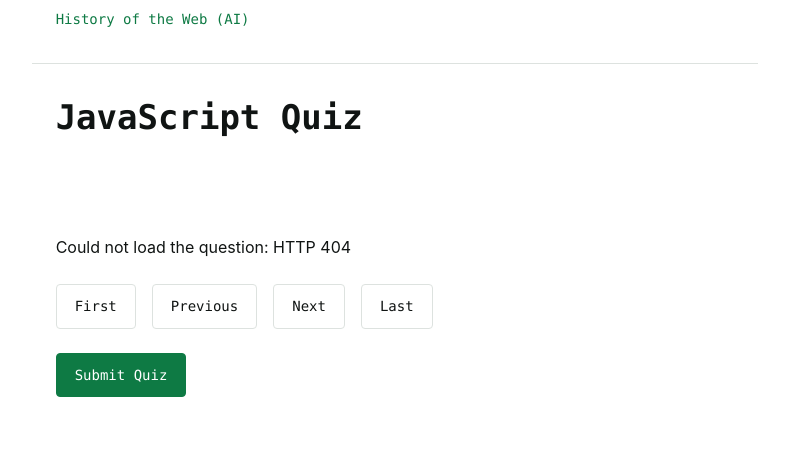
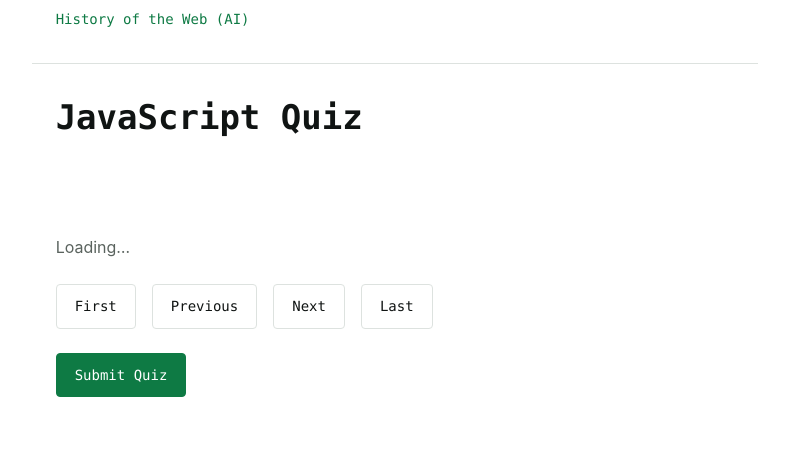
Before and after one commit to JeanElBeainy/web-programming-site, a Flask app: page /live-quiz in a window 1280 px wide. Shown: the part 281-737 px from the top of the page, without its empty margins (245-1034 px from the left). Run offline with Flask 3, Linux system fonts and the light colour scheme; data that the repository does not hold is empty; some libraries are stand-ins or nearby versions.

Commit message:
Add loading functionality (JS + CSS)

```diff
--- a/static/live_quiz.js
+++ b/static/live_quiz.js
@@ -142,22 +142,56 @@ async function buildCorrection() {
 // ======================================================
 
 // ======================================================
+// ERROR MESSAGES
+// ======================================================
+// Shows a friendly message to the user. The Try again button only appears
+// when trying again makes sense (canRetry is true).
+function showError(message, canRetry) {
+  const error = document.getElementById("error");
+  error.textContent = message;
+  error.hidden = false;
+  document.getElementById("retryBtn").hidden = !canRetry;
+}
+
+function hideError() {
+  document.getElementById("error").hidden = true;
+  document.getElementById("retryBtn").hidden = true;
+}
+
+// ======================================================
 // SUBMIT QUIZ
 // ======================================================
 async function submitQuiz() {
+  const submitBtn = document.getElementById("submitBtn");
+
+  // LOADING: scoring may have to fetch questions that were skipped,
+  // so the button says it is busy and can't be clicked twice.
+  submitBtn.disabled = true;
+  submitBtn.textContent = "Checking your answers…";
+  hideError();
+
+  try {
     const score = await calculateScore();
     const percentage = calculatePercentage(score);
     const message = getPerformanceMessage(percentage);
     const correction = await buildCorrection();
-  showResults(score, percentage, message, correction);
+    showResults(score, percentage, message, correction); // SUCCESS
+  } catch (err) {
+    console.error(err); // the technical details, for the developer
+    // ERROR: the answers are kept, so the user can just submit again.
+    showError("Sorry, your answers could not be checked. Please click Submit Quiz again.", false);
+  } finally {
+    submitBtn.disabled = false;
+    submitBtn.textContent = "Submit Quiz";
+  }
 }
 
 async function renderQuestion() {
   const loading = document.getElementById("loading");
-  const error = document.getElementById("error");
+  const quizContent = document.getElementById("quizContent");
 
   loading.hidden = false;
-  error.hidden = true;
+  hideError();
 
   try {
     const q = await getQuestion(currentQuestion);
@@ -189,9 +223,14 @@ async function renderQuestion() {
     document.getElementById("previousBtn").disabled = currentQuestion === 0;
     document.getElementById("nextBtn").disabled = currentQuestion === total - 1;
     document.getElementById("lastBtn").disabled = currentQuestion === total - 1;
+
+    quizContent.hidden = false; // SUCCESS: show the question
   } catch (err) {
-    error.textContent = "Could not load the question: " + err.message;
-    error.hidden = false;
+    console.error(err);
+    // ERROR: hide the question, because the page would still show the
+    // previous one while the answers would be saved to the new one.
+    quizContent.hidden = true;
+    showError("Sorry, this question could not be loaded. Check your connection and try again.", true);
   } finally {
     loading.hidden = true;
   }
@@ -212,13 +251,33 @@ function showResults(score, percentage, message, correction) {
 // ======================================================
 // START APPLICATION
 // ======================================================
+// Also called by the Try again button. Your answers so far are kept.
 async function init() {
+  const loading = document.getElementById("loading");
+
+  loading.hidden = false; // LOADING
+  hideError();
+
+  try {
     const response = await fetch("/api/questions/count");
     if (!response.ok)
       throw new Error("HTTP " + response.status);
 
     const data = await response.json();
     total = data.count;
+  } catch (err) {
+    console.error(err);
+    loading.hidden = true;
+    showError("Sorry, the quiz could not be loaded. Check your connection and try again.", true); // ERROR
+    return;
+  }
+
+  // EMPTY: the request worked, but there are no questions in the database.
+  if (total === 0) {
+    loading.hidden = true;
+    document.getElementById("empty").hidden = false;
+    return;
+  }
 
   await renderQuestion();
 }
--- a/static/quiz.css
+++ b/static/quiz.css
@@ -21,6 +21,7 @@
      label.choice             one answer: a radio plus its text
      .navigation              the four move-around buttons
      .submit                  the accent-filled submit button
+     #loading, #error, #empty the waiting, failed and no-questions messages
      #resultsPanel            hidden until the quiz is submitted
    ========================================================================== */
 
@@ -135,7 +136,28 @@ button:disabled {
 }
 
 /* ==========================================================================
-   3. Results
+   3. Loading, error and empty states
+   ========================================================================== */
+
+/* "Loading…" and "There are no questions yet" are quiet notes. */
+#loading,
+#empty {
+  color: var(--muted);
+}
+
+/* The error must not be missed, so it gets a red panel with a thick left
+   border: the border and the "Sorry, …" wording carry the message too, so
+   colour is not the only signal. */
+#error {
+  padding: var(--sp-2);
+  color: var(--error);
+  background: var(--error-bg);
+  border-inline-start: 4px solid var(--error);
+  border-radius: var(--radius);
+}
+
+/* ==========================================================================
+   4. Results
    ========================================================================== */
 
 /* Hidden at first; the script reveals it when the quiz is submitted. */
```
Lines whose indentation alone changed are shown as unchanged.
